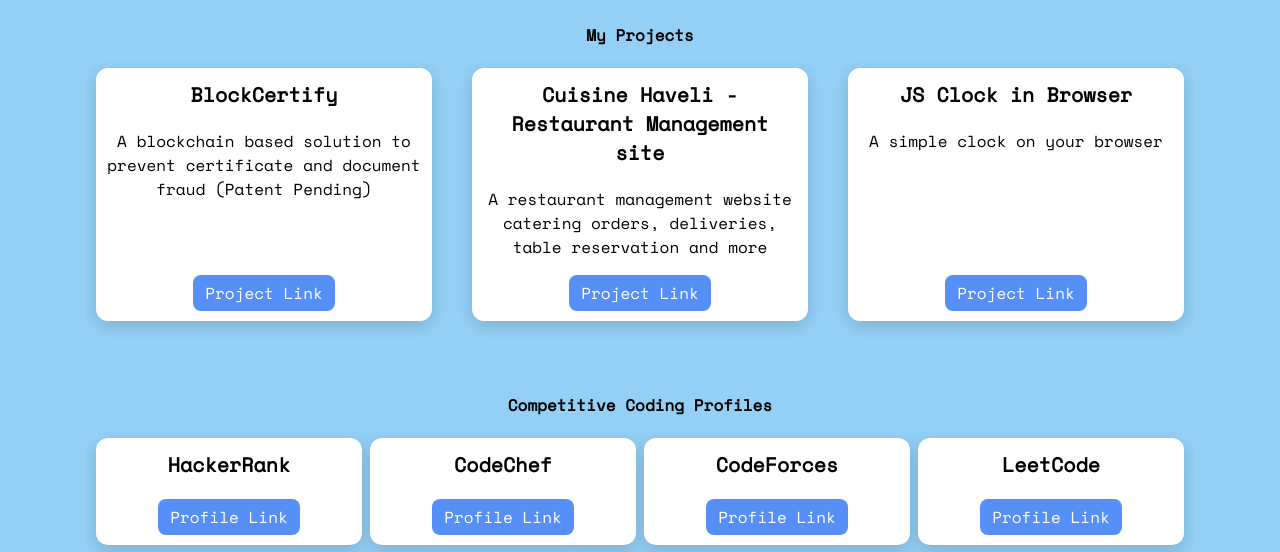
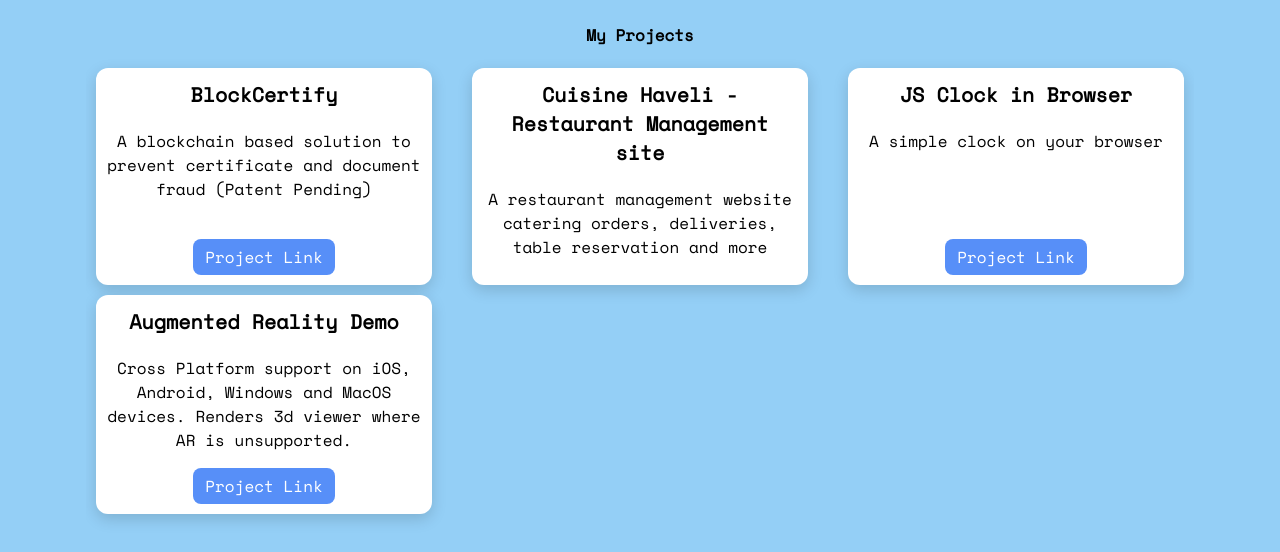
Before and after one commit to vishaldhatrika/vishaldhatrika.github.io, a plain HTML site: page index.html in a window 1280 px wide. Shown: the part 220-772 px from the top of the page. Drawn offline with nearby package versions, Linux system fonts and the light colour scheme; a web font is replaced by a local one.

Commit message:
ar project updated

```diff
--- a/index.html
+++ b/index.html
@@ -68,9 +68,9 @@
                                           and more</p>
                               </div>
                         </div>
-                        <div class="card-link-wrapper">
+                        <!-- <div class="card-link-wrapper">
                               <a href="https://cuisine-haveli.000webhostapp.com/" class="card-link">Project Link</a>
-                        </div>
+                        </div> -->
                   </li>
                   <li class="card">
                         <div>
@@ -81,6 +81,18 @@
                         </div>
                         <div class="card-link-wrapper">
                               <a href="https://vishaldhatrika.me/jsclock/clock.html" class="card-link">Project Link</a>
+                        </div>
+                  </li>
+                  <li class="card">
+                        <div>
+                              <h3 class="card-title">Augmented Reality Demo</h3>
+                              <div class="card-content">
+                                    <p>Cross Platform support on iOS, Android, Windows and MacOS devices. Renders 3d
+                                          viewer where AR is unsupported.</p>
+                              </div>
+                        </div>
+                        <div class="card-link-wrapper">
+                              <a href="https://vishaldhatrika.me/ar-demo/" class="card-link">Project Link</a>
                         </div>
                   </li>
 
```
